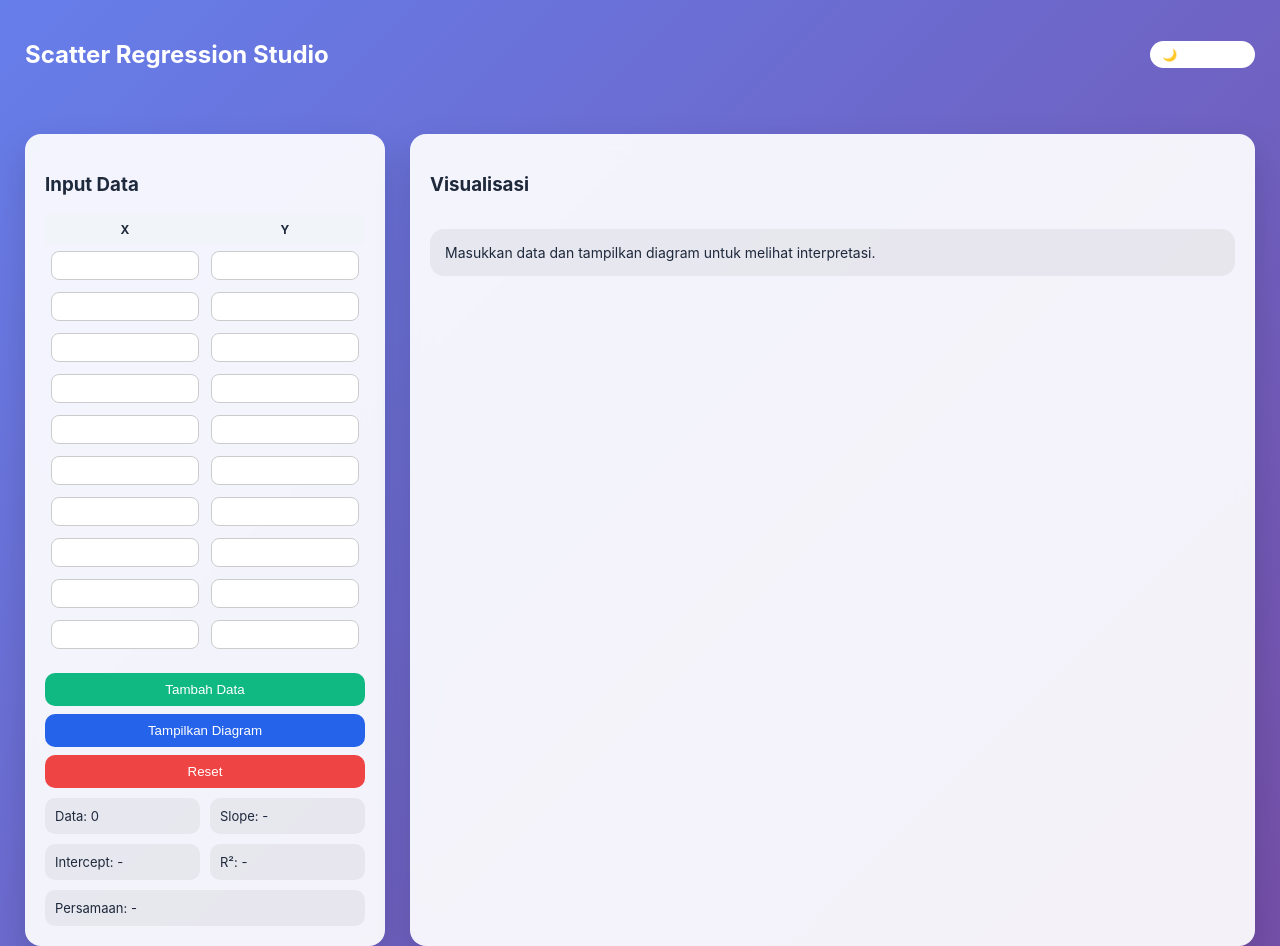
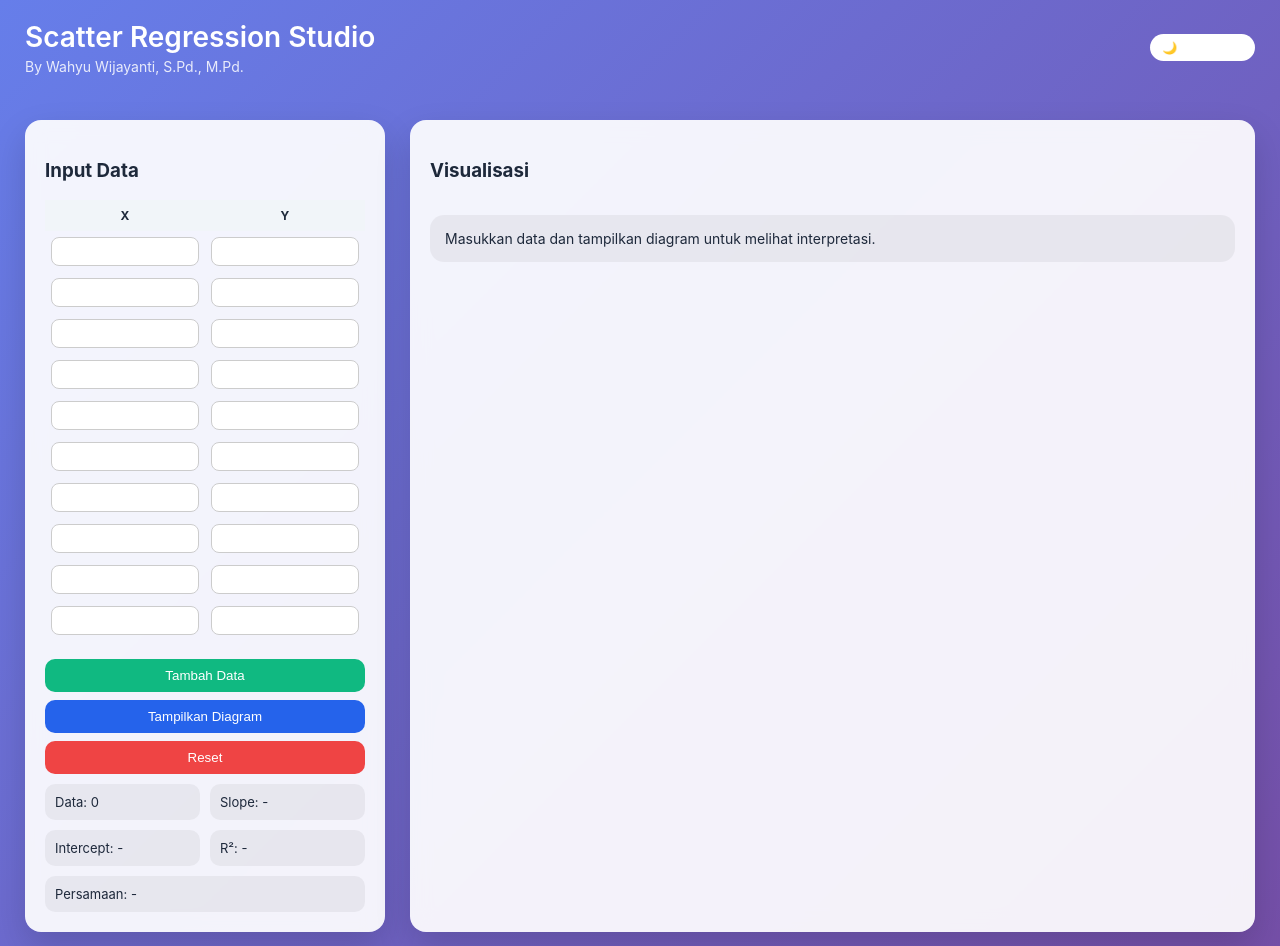
Before and after one commit to BuWahyu/regresi, a plain HTML site: page index.html in a window 1280 px wide. Shown: the top 946 px of the page. Drawn offline with nearby package versions, Linux system fonts and the light colour scheme; no server answers.

Commit message:
Refactor header and improve styling

```diff
--- a/index.html
+++ b/index.html
@@ -33,6 +33,23 @@
             padding: 20px 25px;
             color: white;
         }
+        .header-left{
+    display:flex;
+    flex-direction:column;
+}
+
+.header-title{
+    font-size:28px;
+    font-weight:600;
+    color:white;
+}
+
+.header-author{
+    font-size:14px;
+    opacity:0.85;
+    margin-top:4px;
+    color:white;
+}
 
         .toggle-dark {
             background: white;
@@ -203,12 +220,13 @@
 
 <body>
 
-    <header>
-        <div>
-            <h2>Scatter Regression Studio</h2>
-        </div>
-        <div class="toggle-dark" onclick="toggleDark()">🌙 Dark Mode</div>
-    </header>
+   <header>
+    <div class="header-left">
+        <div class="header-title">Scatter Regression Studio</div>
+        <div class="header-author">By Wahyu Wijayanti, S.Pd., M.Pd.</div>
+    </div>
+    <div class="toggle-dark" onclick="toggleDark()">🌙 Dark Mode</div>
+</header>
 
     <div class="container">
 
```
